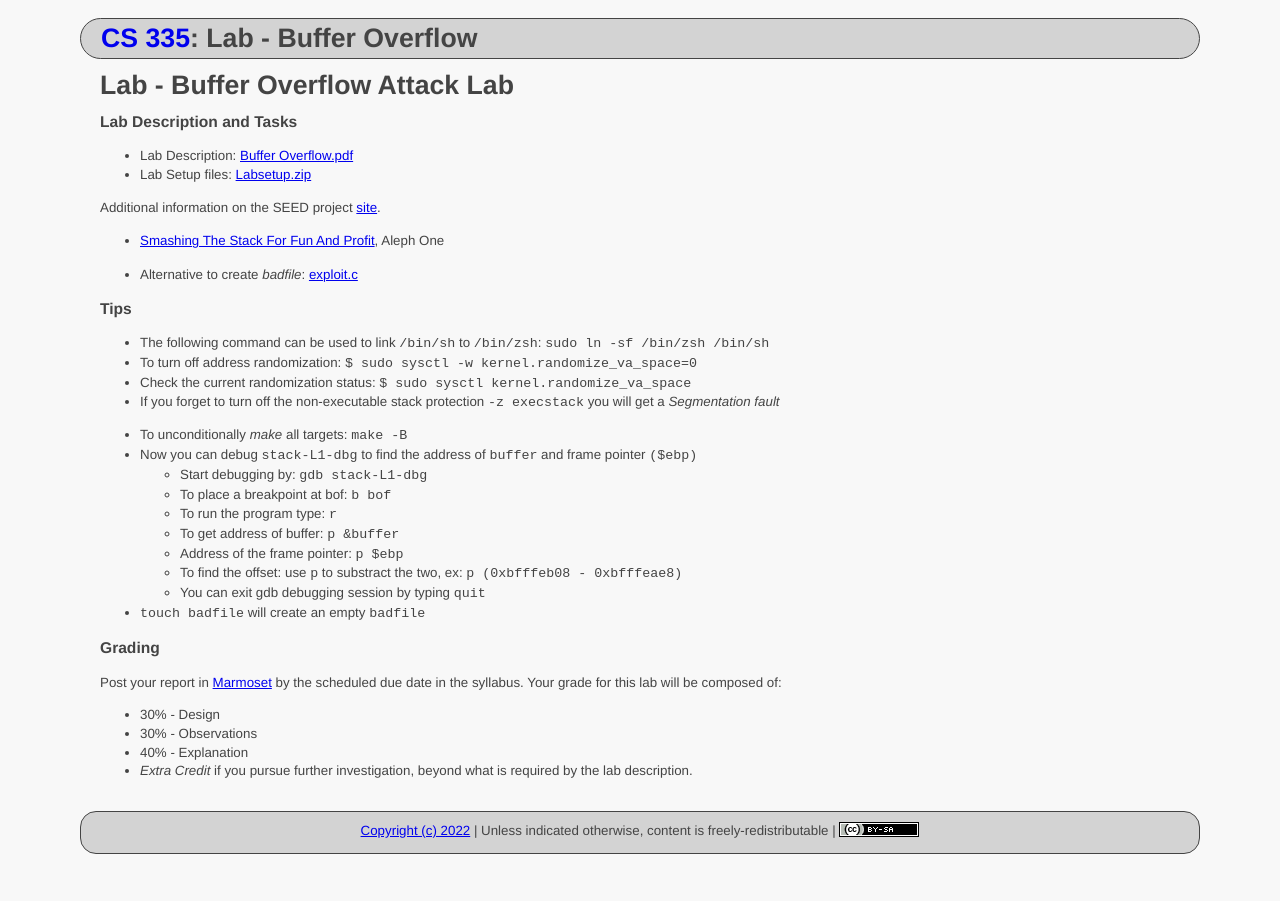
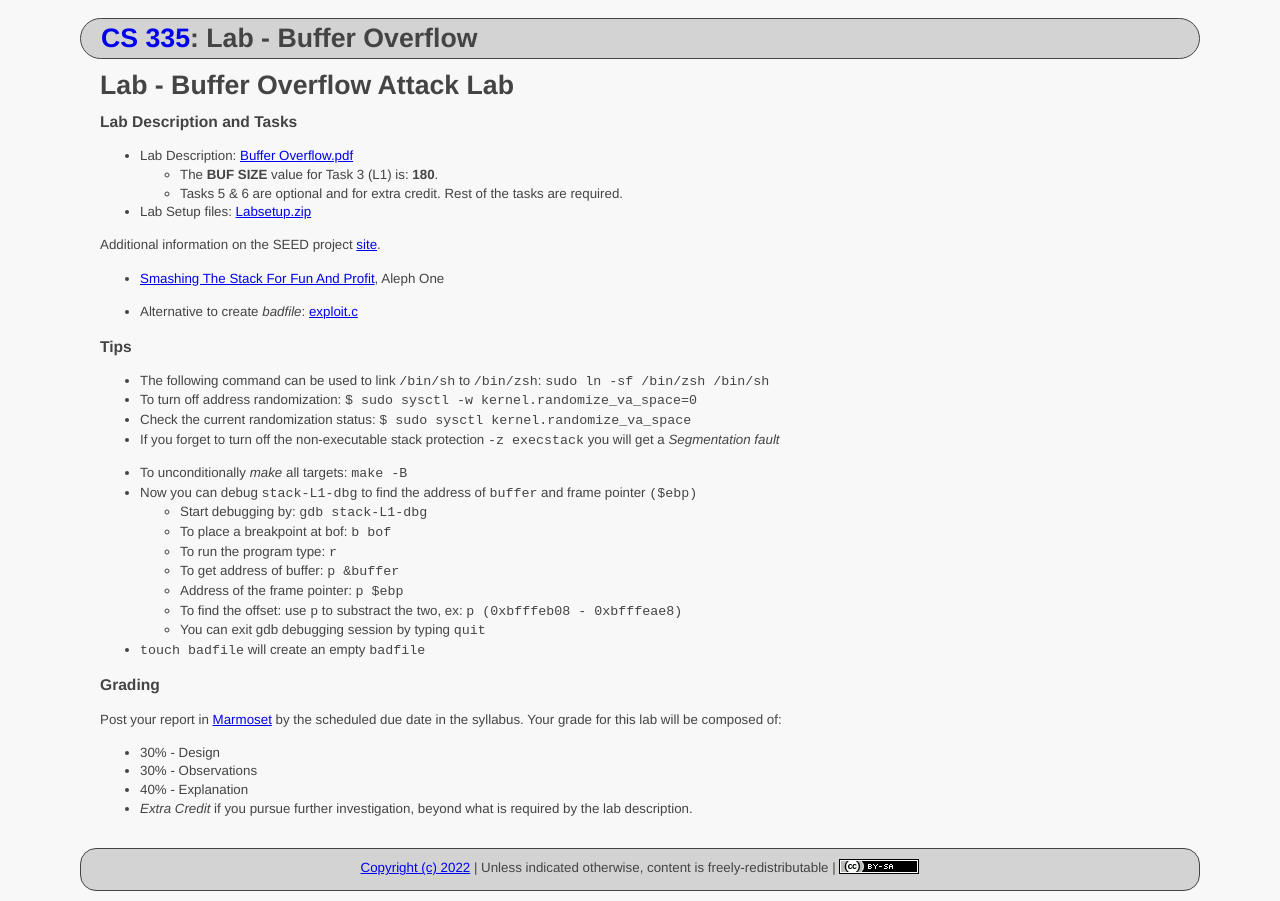
Before and after one commit to ycpcs/cs335-spring2022, a Jekyll site: the page built from labs/buffer_overflow.md, in a window 1280 px wide. Built offline with Jekyll 4.4.1, drawn with Linux system fonts in a browser that asks for light colours.

Commit message:
add extra credit

```diff
--- a/labs/buffer_overflow.md
+++ b/labs/buffer_overflow.md
@@ -9,7 +9,8 @@ title: Lab - Buffer Overflow
 ### Lab Description and Tasks
 
 - Lab Description: [Buffer Overflow.pdf](buffer\Buffer_Overflow_Setuid.pdf)
-  <!-- - The **BUF SIZE** value for this lab is: **180**.-->
+  - The **BUF SIZE** value for Task 3 (L1) is: **180**.
+  - Tasks 5 & 6 are optional and for extra credit. Rest of the tasks are required.
 - Lab Setup files: [Labsetup.zip](buffer\Labsetup.zip)
 
 Additional information on the SEED project [site](https://seedsecuritylabs.org/Labs_20.04/Software/Buffer_Overflow_Setuid/).
```
